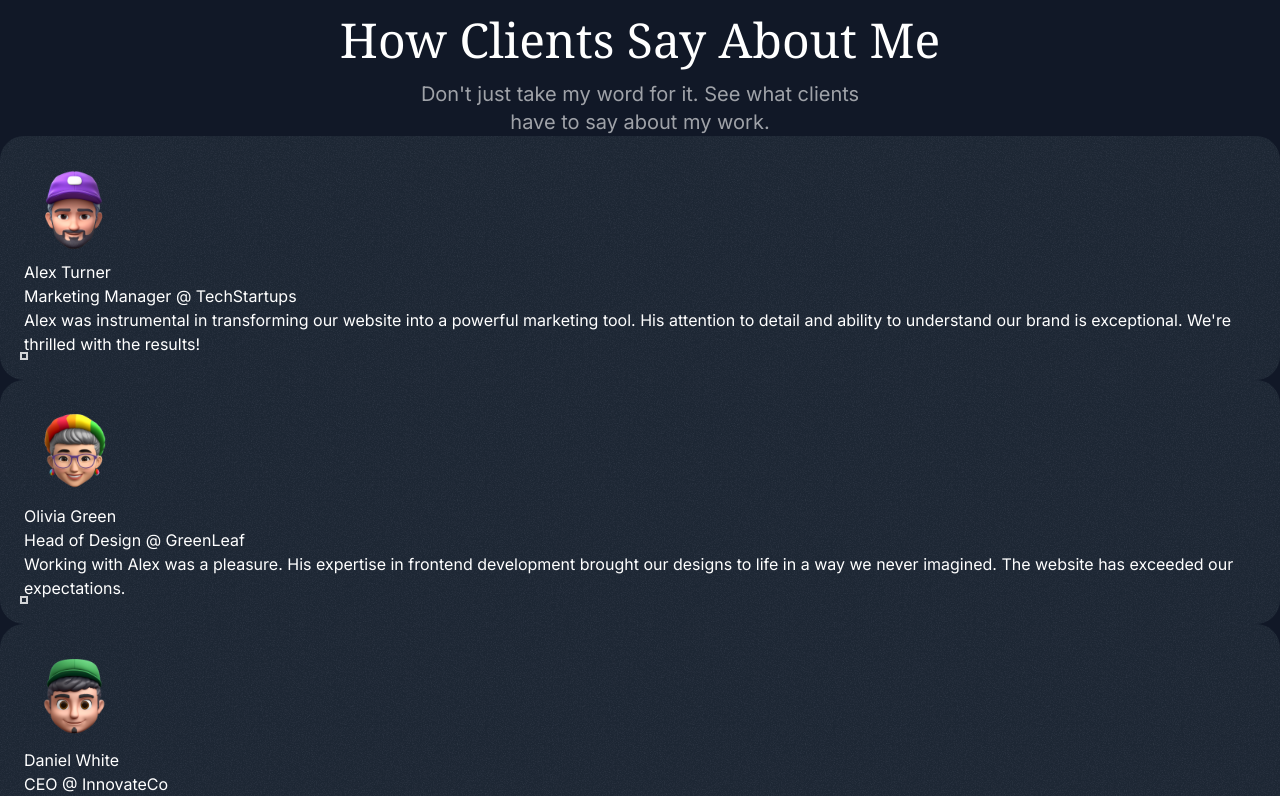
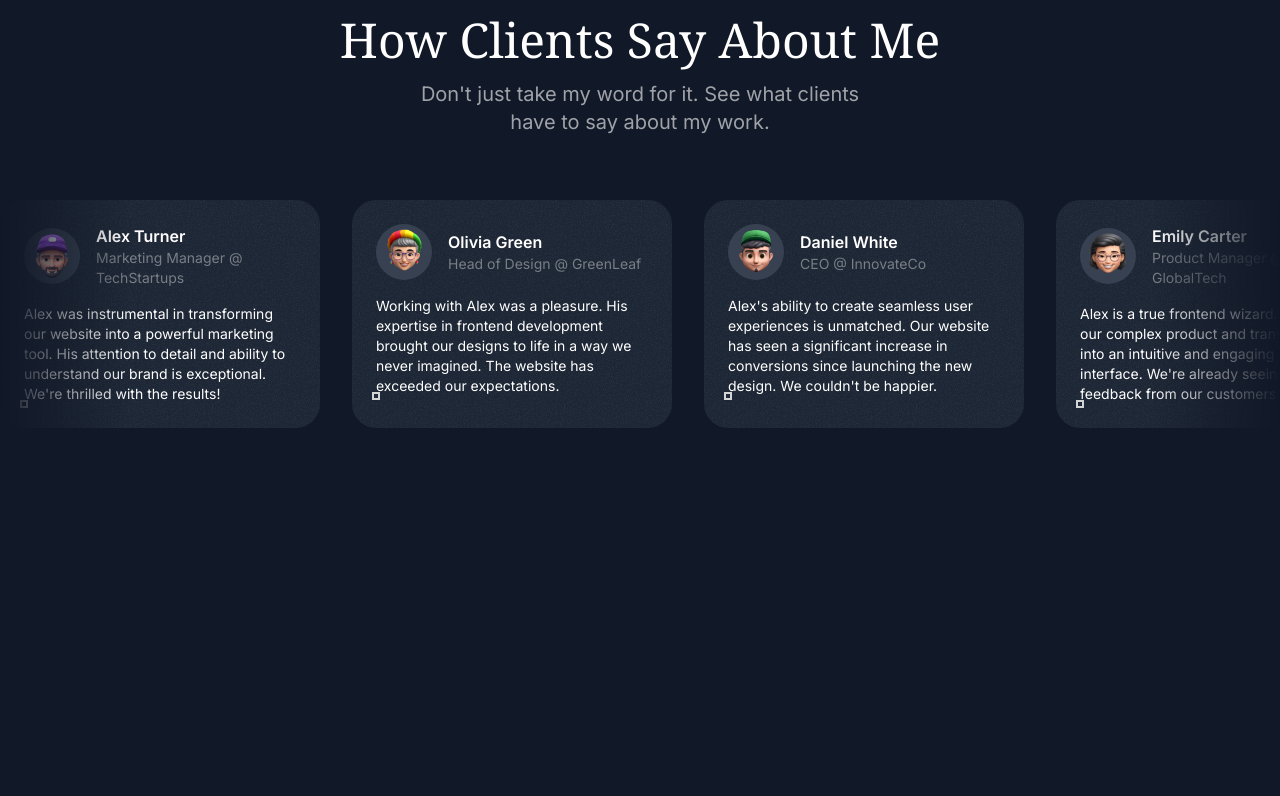
Before and after one commit to ozodbekw/animated-portfolio, a Next.js app: page / in a window 1280 px wide. Shown: the part 3540-4336 px from the top of the page. After the commit the page ends 4032 px from the top, so only its background shows below. Built offline with nearby package versions, Linux system fonts and the light colour scheme; a web font is replaced by a local one.

Commit message:
feat: enhance Testimonials section layout and styling for improved presentation

```diff
--- a/src/sections/Testimonials.tsx
+++ b/src/sections/Testimonials.tsx
@@ -50,19 +50,30 @@
         work."
         title="How Clients Say About Me"
       />
-      <div>
+      <div className="mt-16 flex overflow-x-clip [mask-image:linear-gradient(to_right,transparent,black_10%,black_90%,transparent)]">
+        <div className="flex-none gap-8 flex">
           {testimonials.map((testimonial) => (
-          <Card key={testimonial.name}>
+            <Card key={testimonial.name} className="max-w-xs">
+              <div className="flex gap-4 items-center ">
+                <div className="size-14 bg-gray-700 inline-flex items-center justify-center rounded-full flex-shrink-0">
                   <Image
                     src={testimonial.avatar}
                     alt={testimonial.name + " avatar"}
+                    className="max-h-full"
                   />
-            <div>{testimonial.name}</div>
-            <div>{testimonial.position}</div>
-            <p>{testimonial.text}</p>
+                </div>
+                <div>
+                  <div className="font-semibold ">{testimonial.name}</div>
+                  <div className="text-sm text-white/40">
+                    {testimonial.position}
+                  </div>
+                </div>
+              </div>
+              <p className="mt-4 text-sm">{testimonial.text}</p>
             </Card>
           ))}
         </div>
       </div>
+    </div>
   );
 };
```
Lines whose indentation alone changed are shown as unchanged.
